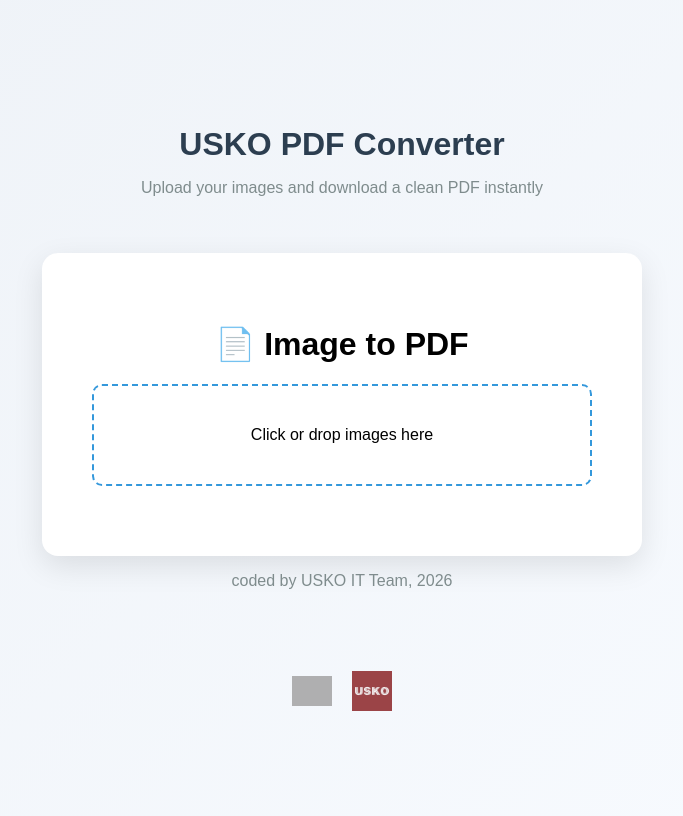
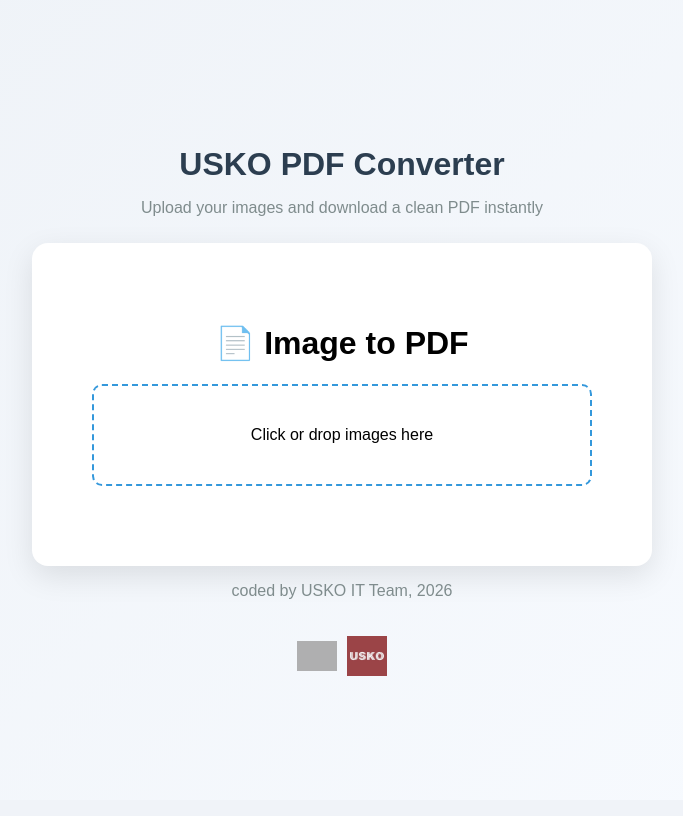
Before and after one commit to tomahawksmail/Image-to-PDF-converter, a Flask app: page / in a window 1280 px wide. Shown: the whole page, without its empty margins (298-981 px from the left). After the commit the page ends 676 px from the top, so only its background shows below. Run offline with Flask 3, Linux system fonts and the light colour scheme; grey boxes are pictures that could not be loaded.

Commit message:
init commit

```diff
--- a/static/style.css
+++ b/static/style.css
@@ -1,17 +1,21 @@
 body {
     font-family: Arial, sans-serif;
     background: linear-gradient(135deg, #eef2f7, #f8fbff);
+
     display: flex;
     flex-direction: column;
     align-items: center;
     justify-content: center;
-    height: 100vh;
+
+    min-height: 100vh;
+    margin: 0;
+    overflow: hidden;
 }
 
 /* NEW hero section */
 .hero {
     text-align: center;
-    margin-bottom: 40px;
+    margin-bottom: 10px;
 }
 
 .hero h1 {
@@ -28,7 +32,7 @@ body {
 /* BIGGER container */
 .container {
     width: 500px;              /* increased from ~300-400 */
-    padding: 50px;             /* more breathing room */
+    padding: 60px;             /* more breathing room */
     border-radius: 16px;
     background: white;
     box-shadow: 0 10px 30px rgba(0,0,0,0.1);
@@ -81,10 +85,10 @@ body {
 }
 
 .formats {
-    margin-top: 25px;
+    margin-top: 10px;
     display: flex;
     justify-content: center;
-    gap: 20px;
+    gap: 10px;
     align-items: center;
 }
 
```
